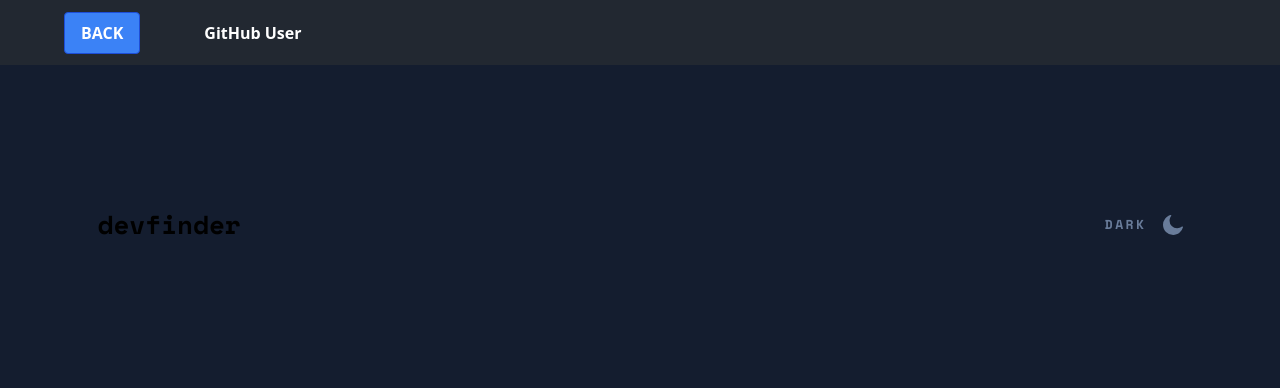
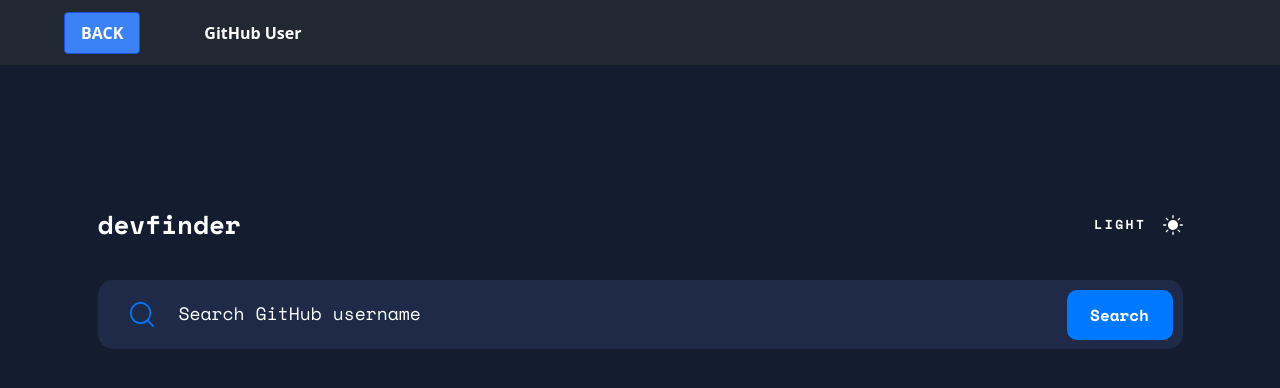
Before and after one commit to Noob2JuniorOrg/laughing-broccoli, a React (Vite) app: page /github-user in a window 1280 px wide. Both pictures are taken after a click on the element "DARK". Shown: the top 388 px of the page. Built offline with nearby package versions, Linux system fonts and the light colour scheme.

Commit message:
Created the search bar component

```diff
--- a/src/pages/gitHubUser/Components/Header.jsx
+++ b/src/pages/gitHubUser/Components/Header.jsx
@@ -1,5 +1,6 @@
 import React from 'react';
 import moon from '../Assets/icon-moon.svg';
+import sun from '../Assets/icon-sun.svg';
 import { useDarkMode } from '../DarkModeContext';
 
 const Header = () => {
@@ -7,15 +8,28 @@
 
   return (
     <div className="flex justify-between items-center font-github-user font-bold text-black">
-      <h2 className="text-[26px]">devfinder</h2>
+      <h2 className="text-[26px] dark:text-white">devfinder</h2>
       <div
         className=" flex gap-4 cursor-pointer items-center group"
         onClick={toggleDarkMode}
       >
-        <p className=" uppercase tracking-[2.5px] text-[13px] text-light-grey group-hover:text-[black]">
+        <p className="uppercase tracking-[2.5px] text-[13px] text-light-grey dark:hidden group-hover:text-[black]">
           Dark
         </p>
-        <img src={moon} alt="them-icon" className="group-hover:fill-black" />
+        <p className="uppercase tracking-[2.5px] text-[13px] text-white hidden dark:block group-hover:text-[#90A4D4]">
+          Light
+        </p>
+        <img
+          src={moon}
+          alt="theme-icon"
+          className="group-hover:fill-black dark:hidden"
+        />
+
+        <img
+          src={sun}
+          alt="theme-icon"
+          className="hidden dark:block group-hover:fill-[#90A4D4]"
+        />
       </div>
     </div>
   );
--- /dev/null
+++ b/src/pages/gitHubUser/Components/SearchBar.jsx
@@ -0,0 +1,24 @@
+import React from 'react';
+import searchIcon from '../Assets/icon-search.svg';
+
+const SearchBar = () => {
+  return (
+    <div className="flex w-full h-[3.75rem] mt-[2.25rem] md:h-[4.313rem] bg-white dark:bg-dark-blue rounded-[15px] pl-4 pr-[7px] md:pl-8 md:pr-[0.625rem] items-center justify-between font-github-user">
+      <div className="flex gap-[8.95px] md:gap-6 group">
+        <img src={searchIcon} alt="searchIcon" />
+        <input
+          type="text"
+          className="focus:outline-none min-w-[184px] md:min-w-[254px] dark:bg-dark-blue text-navy-blue dark:text-white placeholder:text-navy-blue placeholder:text-[13px] placeholder:leading-[25px] md:placeholder:text-[18px] placeholder:overflow-ellipsis dark:placeholder:text-[white] text-[13px] md:text-[1rem] xl:text-[18px] leading-[25px]"
+          placeholder="Search GitHub username"
+        />
+      </div>
+      <div className="group">
+        <button className="w-[5.25rem] h-[2.875rem] md:w-[106px] md:h-[50px] bg-light-blue text-white text-[14px] md:text-[1rem] font-bold rounded-[10px] group-hover:bg-[#60ABFF]">
+          Search
+        </button>
+      </div>
+    </div>
+  );
+};
+
+export default SearchBar;
--- a/src/pages/gitHubUser/Components/Section.jsx
+++ b/src/pages/gitHubUser/Components/Section.jsx
@@ -1,10 +1,12 @@
 import React from 'react';
 import Header from './Header';
+import SearchBar from './SearchBar';
 
 const Section = () => {
   return (
     <div className="dark:bg-dark-mode-black h-screen flex flex-col px-6 pt-[1.938rem] pb-[4.938rem] md:px-[6.094rem] md:pt-[8.75rem] md:pb-[14.75rem] xl:px-[22.188rem] xl:pt-[9rem] xl:pb-[10.625rem]">
       <Header />
+      <SearchBar />
     </div>
   );
 };
```
Also changed, not shown: src/pages/gitHubUser/Assets/icon-moon.svg, src/pages/gitHubUser/Assets/icon-sun.svg.
